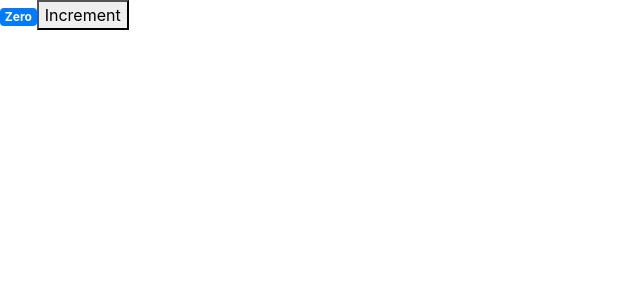
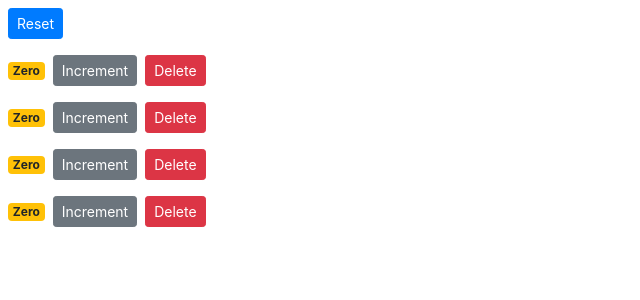
Before and after one commit to JosephASandoval/frontend_challenge, a React (Create React App) app in the folder codecademy_coding_challenge/: page / in a window 1280 px wide. Shown: the top 300 px of the page, without its empty margins (0-640 px from the left). Built offline with nearby package versions, Linux system fonts and the light colour scheme.

Commit message:
count is now working

```diff
--- a/codecademy_coding_challenge/src/components/counter.jsx
+++ b/codecademy_coding_challenge/src/components/counter.jsx
@@ -1,20 +1,33 @@
 import React, { Component } from "react";
 
 class Counter extends Component {
-  state = {
-    count: 0,
-  };
+  formatCount() {
+    const { value } = this.props.counter;
+    return value === 0 ? "Zero" : value;
+  }
 
-  formatCount() {
-    const { count } = this.state;
-    return this.state.count === 0 ? "Zero" : this.state.count;
+  getBadgeClasses() {
+    let classes = "badge m-2 badge-";
+    classes += this.props.counter.value === 0 ? "warning" : "primary";
+    return classes;
   }
 
   render() {
     return (
       <div>
-        <span className="badge badge-primary">{this.formatCount()}</span>
-        <button>Increment</button>
+        <span className={this.getBadgeClasses()}>{this.formatCount()}</span>
+        <button
+          onClick={() => this.props.onIncrement(this.props.counter)}
+          className="btn btn-secondary btn-sm"
+        >
+          Increment
+        </button>
+        <button
+          onClick={() => this.props.onDelete(this.props.counter.id)}
+          className="btn btn-danger btn-sm m-2"
+        >
+          Delete
+        </button>
       </div>
     );
   }
--- /dev/null
+++ b/codecademy_coding_challenge/src/components/counters.jsx
@@ -0,0 +1,57 @@
+import React, { Component } from "react";
+import Counter from "./counter";
+
+class Counters extends Component {
+  state = {
+    counters: [
+      { id: 1, value: 0 },
+      { id: 2, value: 0 },
+      { id: 3, value: 0 },
+      { id: 4, value: 0 },
+    ],
+  };
+
+  handleDelete = (counterId) => {
+    const counters = this.state.counters.filter((c) => c.id != counterId);
+    this.setState({ counters }); // this.setState({ counters: counters })
+  };
+
+  handleReset = () => {
+    const counters = this.state.counters.map((c) => {
+      c.value = 0;
+      return c;
+    });
+    this.setState({ counters });
+  };
+
+  handleIncrement = (counter) => {
+    const counters = [...this.state.counters];
+    const index = counters.indexOf(counter);
+    counters[index] = { ...counter };
+    counters[index].value++;
+    this.setState({ counters });
+  };
+
+  render() {
+    return (
+      <div>
+        <button
+          onClick={this.handleReset}
+          className="btn btn-primary btn-sm m-2"
+        >
+          Reset
+        </button>
+        {this.state.counters.map((counter) => (
+          <Counter
+            key={counter.id}
+            onDelete={this.handleDelete}
+            onIncrement={this.handleIncrement}
+            counter={counter}
+          />
+        ))}
+      </div>
+    );
+  }
+}
+
+export default Counters;
--- a/codecademy_coding_challenge/src/index.js
+++ b/codecademy_coding_challenge/src/index.js
@@ -3,12 +3,12 @@
 import "./index.css";
 import App from "./App";
 import reportWebVitals from "./reportWebVitals";
-import Counter from "./components/counter";
+import Counters from "./components/counters";
 import "bootstrap/dist/css/bootstrap.css";
 
 ReactDOM.render(
   <React.StrictMode>
-    <Counter />
+    <Counters />
   </React.StrictMode>,
   document.getElementById("root")
 );
```
Also changed, not shown: codecademy_coding_challenge/src/components/counter.css (deleted).
